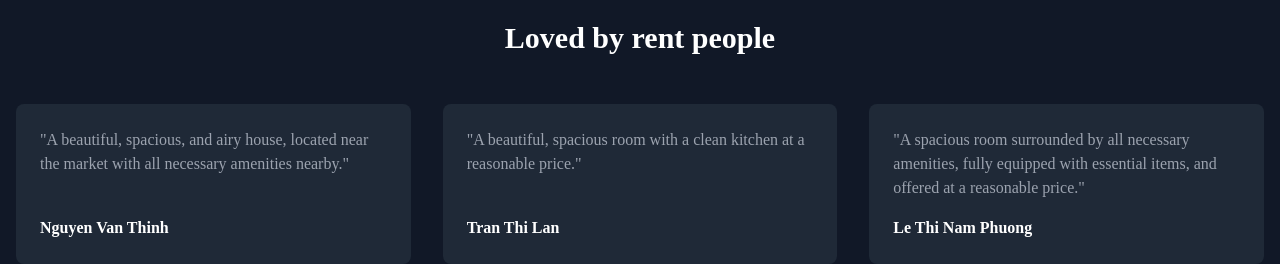
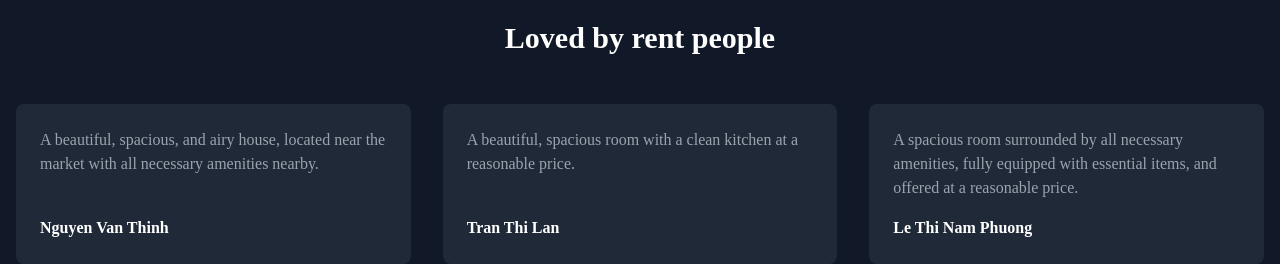
Before and after one commit to mrNoBug00/xinchao.client.demo, a Next.js app: page /en in a window 1280 px wide. Shown: the part 1380-1644 px from the top of the page. Built offline with nearby package versions, Linux system fonts and the light colour scheme.

Commit message:
landing page

```diff
--- a/src/component/Testimonials.tsx
+++ b/src/component/Testimonials.tsx
@@ -5,17 +5,17 @@ export default function Testimonials() {
     {
       name: "Nguyen Van Thinh",
       comment:
-        '"A beautiful, spacious, and airy house, located near the market with all necessary amenities nearby."',
+        "A beautiful, spacious, and airy house, located near the market with all necessary amenities nearby.",
     },
     {
       name: "Tran Thi Lan",
       comment:
-        '"A beautiful, spacious room with a clean kitchen at a reasonable price."',
+        "A beautiful, spacious room with a clean kitchen at a reasonable price.",
     },
     {
       name: "Le Thi Nam Phuong",
       comment:
-        '"A spacious room surrounded by all necessary amenities, fully equipped with essential items, and offered at a reasonable price."',
+        "A spacious room surrounded by all necessary amenities, fully equipped with essential items, and offered at a reasonable price.",
     },
   ];
 
```
